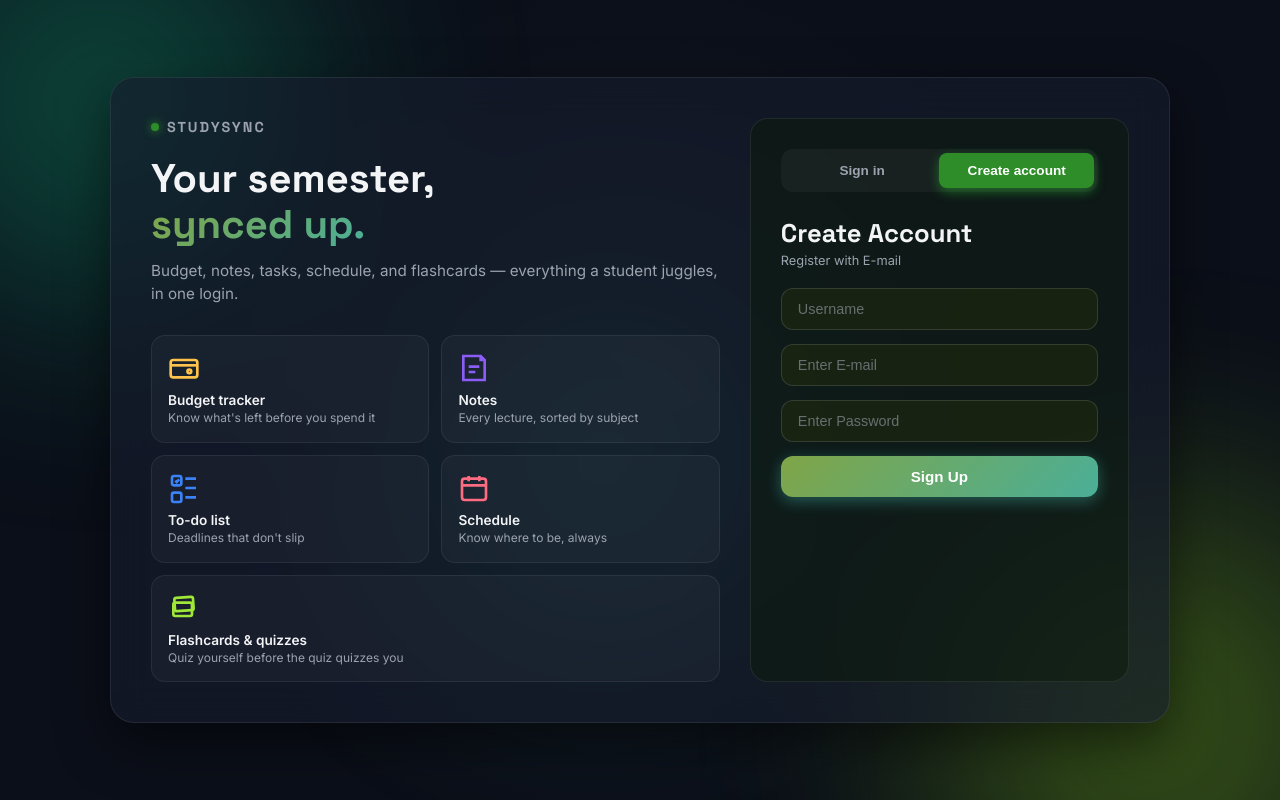
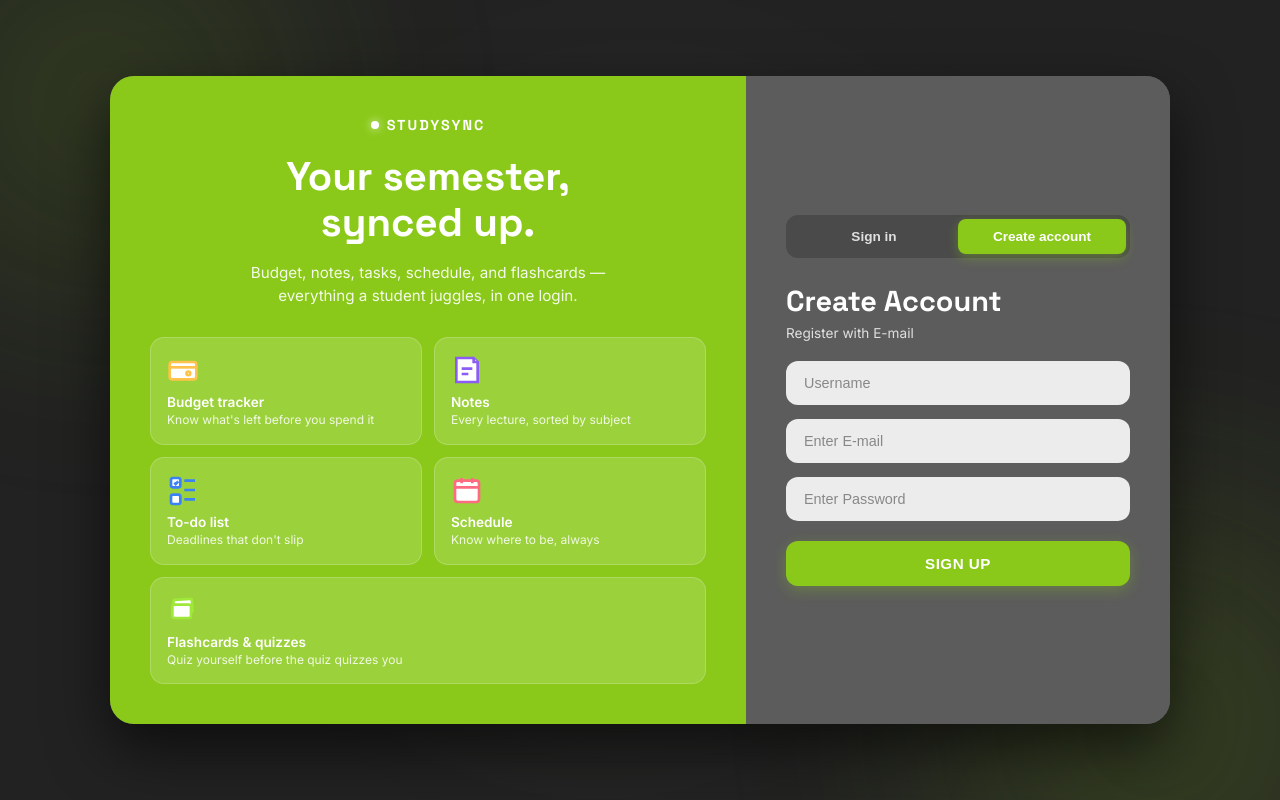
Before and after one commit to StudySyncTeam/Initial-StudySync-project, a Flask app: page /register in a window 1280 px wide. Run offline with Flask 3, Linux system fonts and the light colour scheme.

Commit message:
modify style

```diff
--- a/static/css/style.css
+++ b/static/css/style.css
@@ -10,21 +10,26 @@
 }
 
 :root {
-    /* Color Palette */
-    --bg-dark: #0b0f19;
-    --card-bg: rgba(22, 28, 45, 0.65);
+    /* Color Palette matched to screenshot */
+    --bg-dark: #222222;
+    --card-bg: #5c5c5c;
     --card-border: rgba(255, 255, 255, 0.08);
-    --text-primary: #f3f4f6;
-    --text-secondary: #9ca3af;
-    --accent-blue: #2e8d29;
-    --accent-gradient: linear-gradient(135deg, #80a547 0%, #4baf98 100%);
+    --text-primary: #ffffff;
+    --text-secondary: #e0e0e0;
+
+    /* Vibrant Lime Green Theme */
+    --lime-primary: #8ac919;
+    --lime-hover: #7bb514;
+    --accent-blue: var(--lime-primary);
+    --accent-gradient: linear-gradient(135deg, #8ac919 0%, #75ae13 100%);
 
     /* Form & Input Variables */
-    --input-bg: rgba(32, 42, 15, 0.6);
-    --input-border: rgba(255, 255, 255, 0.12);
+    --input-bg: #ececec;
+    --input-border: transparent;
+    --input-text: #333333;
 
     /* Border Radius System */
-    --radius-lg: 18px;
+    --radius-lg: 24px;
     --radius-md: 12px;
     --radius-sm: 8px;
 
@@ -49,7 +54,7 @@ body {
 }
 
 /* ==========================================================================
-   3. BACKGROUND EFFECTS & ANIMATIONS
+   3. BACKGROUND EFFECTS
    ========================================================================== */
 #particles {
     position: fixed;
@@ -65,34 +70,31 @@ body {
     position: fixed;
     border-radius: 50%;
     filter: blur(120px);
-    opacity: 0.35;
+    opacity: 0.15;
     pointer-events: none;
     z-index: 0;
 }
 
-/* Primary Emerald Green */
 .blob1 {
     width: 400px;
     height: 400px;
-    background: #10b981;
+    background: var(--lime-primary);
     top: -100px;
     left: -100px;
 }
 
-/* Electric Neon Lime / Accent Green */
 .blob2 {
     width: 450px;
     height: 450px;
-    background: #84cc16;
+    background: #a1e220;
     bottom: -150px;
     right: -100px;
 }
 
-/* Deep Cyan / Mint Spark */
 .blob3 {
     width: 300px;
     height: 300px;
-    background: #059669;
+    background: var(--lime-primary);
     top: 40%;
     left: 35%;
 }
@@ -126,23 +128,25 @@ body {
 .stage {
     display: grid;
     grid-template-columns: 1.2fr 0.8fr;
-    gap: 30px;
+    gap: 0;
     background: var(--card-bg);
-    border: 1px solid var(--card-border);
-    backdrop-filter: blur(20px);
-    -webkit-backdrop-filter: blur(20px);
-    border-radius: 24px;
-    padding: 40px;
-    box-shadow: 0 20px 50px rgba(0, 0, 0, 0.5);
+    border-radius: var(--radius-lg);
+    overflow: hidden;
+    box-shadow: 0 25px 60px rgba(0, 0, 0, 0.6);
 }
 
 /* ==========================================================================
-   5. SHOWCASE SECTION & BRANDING
+   5. SHOWCASE SECTION (Vibrant Lime Side Panel)
    ========================================================================== */
 .showcase {
+    background: var(--lime-primary);
+    padding: 40px;
     display: flex;
     flex-direction: column;
-    justify-content: space-between;
+    justify-content: center;
+    align-items: center;
+    text-align: center;
+    color: #ffffff;
 }
 
 .brand {
@@ -150,7 +154,7 @@ body {
     font-weight: 700;
     letter-spacing: 2px;
     font-size: 0.9rem;
-    color: var(--text-secondary);
+    color: #ffffff;
     display: flex;
     align-items: center;
     gap: 8px;
@@ -160,31 +164,32 @@ body {
 .brand .dot {
     width: 8px;
     height: 8px;
-    background: var(--accent-blue);
+    background: #ffffff;
     border-radius: 50%;
-    box-shadow: 0 0 10px var(--accent-blue);
+    box-shadow: 0 0 10px rgba(255, 255, 255, 0.8);
 }
 
 .showcase h1 {
     font-family: var(--font-heading);
     font-size: 2.5rem;
     line-height: 1.15;
-    margin-bottom: 12px;
+    margin-bottom: 16px;
     font-weight: 700;
+    color: #ffffff;
 }
 
 .showcase h1 .grad {
-    background: var(--accent-gradient);
-    background-clip: text;
-    -webkit-background-clip: text;
-    -webkit-text-fill-color: transparent;
+    color: #ffffff;
+    background: none;
+    -webkit-text-fill-color: initial;
 }
 
 .lede {
-    color: var(--text-secondary);
+    color: rgba(255, 255, 255, 0.9);
     font-size: 0.95rem;
     line-height: 1.5;
     margin-bottom: 30px;
+    max-width: 380px;
 }
 
 /* ==========================================================================
@@ -195,24 +200,24 @@ body {
     grid-template-columns: repeat(2, 1fr);
     gap: 12px;
     perspective: 1000px;
+    width: 100%;
 }
 
 .bento-item {
-    background: rgba(255, 255, 255, 0.03);
-    border: 1px solid rgba(255, 255, 255, 0.07);
+    background: rgba(255, 255, 255, 0.15);
+    border: 1px solid rgba(255, 255, 255, 0.2);
     padding: 16px;
     border-radius: 14px;
-
+    text-align: left;
     -webkit-backface-visibility: hidden;
     backface-visibility: hidden;
     transition: background 0.3s ease, border-color 0.3s ease, transform 0.2s ease, box-shadow 0.3s ease;
 }
 
 .bento-item:hover {
-    background: rgba(255, 255, 255, 0.06);
-    border-color: rgba(159, 232, 56, 0.5);
-    /* Softens the border edge further using a matching subtle outer glow */
-    box-shadow: 0 0 12px rgba(159, 232, 56, 0.15);
+    background: rgba(255, 255, 255, 0.25);
+    border-color: #ffffff;
+    box-shadow: 0 0 12px rgba(255, 255, 255, 0.2);
 }
 
 .bento-item.wide {
@@ -223,23 +228,25 @@ body {
     width: 32px;
     height: 32px;
     margin-bottom: 8px;
+    color: #ffffff;
 }
 
 .bento-item .ic svg {
     width: 100%;
     height: 100%;
+    fill: currentColor;
 }
 
 .bento-item .t {
     font-weight: 600;
     font-size: 0.85rem;
     margin-bottom: 2px;
-    color: var(--text-primary);
+    color: #ffffff;
 }
 
 .bento-item .d {
     font-size: 0.75rem;
-    color: var(--text-secondary);
+    color: rgba(255, 255, 255, 0.85);
     line-height: 1.3;
 }
 
@@ -247,17 +254,16 @@ body {
    7. AUTHENTICATION PANEL & TABS
    ========================================================================== */
 .auth-panel {
-    background: rgba(10, 26, 10, 0.5);
-    border: 1px solid var(--card-border);
-    border-radius: var(--radius-lg);
-    padding: 30px;
+    background: var(--card-bg);
+    padding: 40px;
     display: flex;
     flex-direction: column;
+    justify-content: center;
 }
 
 .tabs {
     display: flex;
-    background: rgba(255, 255, 255, 0.04);
+    background: rgba(0, 0, 0, 0.2);
     padding: 4px;
     border-radius: var(--radius-md);
     margin-bottom: 25px;
@@ -277,9 +283,9 @@ body {
 }
 
 .tabs button.active {
-    background: var(--accent-blue);
+    background: var(--lime-primary);
     color: #ffffff;
-    box-shadow: 0 4px 12px rgba(59, 246, 68, 0.344);
+    box-shadow: 0 4px 12px rgba(138, 201, 25, 0.35);
 }
 
 /* ==========================================================================
@@ -296,22 +302,24 @@ body {
 
 .auth-form h1 {
     font-family: var(--font-heading);
-    font-size: 1.6rem;
-    margin-bottom: 4px;
+    font-size: 1.8rem;
+    margin-bottom: 6px;
+    color: #ffffff;
+    font-weight: 700;
 }
 
 .auth-form span {
-    font-size: 0.8rem;
+    font-size: 0.85rem;
     color: var(--text-secondary);
     margin-bottom: 20px;
 }
 
 .auth-form input {
     background: var(--input-bg);
-    border: 1px solid var(--input-border);
+    border: var(--input-border);
     border-radius: var(--radius-md);
-    padding: 12px 16px;
-    color: var(--text-primary);
+    padding: 14px 18px;
+    color: var(--input-text);
     font-size: 0.9rem;
     margin-bottom: 14px;
     outline: none;
@@ -319,30 +327,34 @@ body {
 }
 
 .auth-form input:focus {
-    border-color: var(--accent-blue);
-    box-shadow: 0 0 0 3px rgba(59, 246, 143, 0.11);
+    background: #ffffff;
+    box-shadow: 0 0 0 3px rgba(138, 201, 25, 0.4);
 }
 
 .auth-form input::placeholder {
-    color: rgba(156, 163, 175, 0.6);
+    color: #888888;
 }
 
 .btn-submit {
-    background: var(--accent-gradient);
+    background: var(--lime-primary);
     border: none;
     color: #ffffff;
-    padding: 12px;
+    padding: 14px;
     border-radius: var(--radius-md);
-    font-weight: 600;
+    font-weight: 700;
     font-size: 0.95rem;
     cursor: pointer;
-    transition: transform 0.2s ease, box-shadow 0.2s ease;
-    box-shadow: 0 4px 15px rgba(85, 247, 228, 0.3);
+    transition: transform 0.2s ease, background 0.2s ease, box-shadow 0.2s ease;
+    box-shadow: 0 4px 15px rgba(138, 201, 25, 0.3);
+    margin-top: 6px;
+    text-transform: uppercase;
+    letter-spacing: 0.5px;
 }
 
 .btn-submit:hover {
+    background: var(--lime-hover);
     transform: translateY(-1px);
-    box-shadow: 0 6px 20px rgba(85, 247, 155, 0.4);
+    box-shadow: 0 6px 20px rgba(138, 201, 25, 0.45);
 }
 
 .btn-submit:active {
@@ -355,11 +367,14 @@ body {
 @media (max-width: 900px) {
     .stage {
         grid-template-columns: 1fr;
-        padding: 25px;
     }
 
     .showcase {
-        margin-bottom: 10px;
+        padding: 30px 25px;
+    }
+
+    .auth-panel {
+        padding: 30px 25px;
     }
 
     .showcase h1 {
@@ -375,8 +390,4 @@ body {
     .bento-item.wide {
         grid-column: span 1;
     }
-
-    .auth-panel {
-        padding: 20px;
-    }
 }
```
